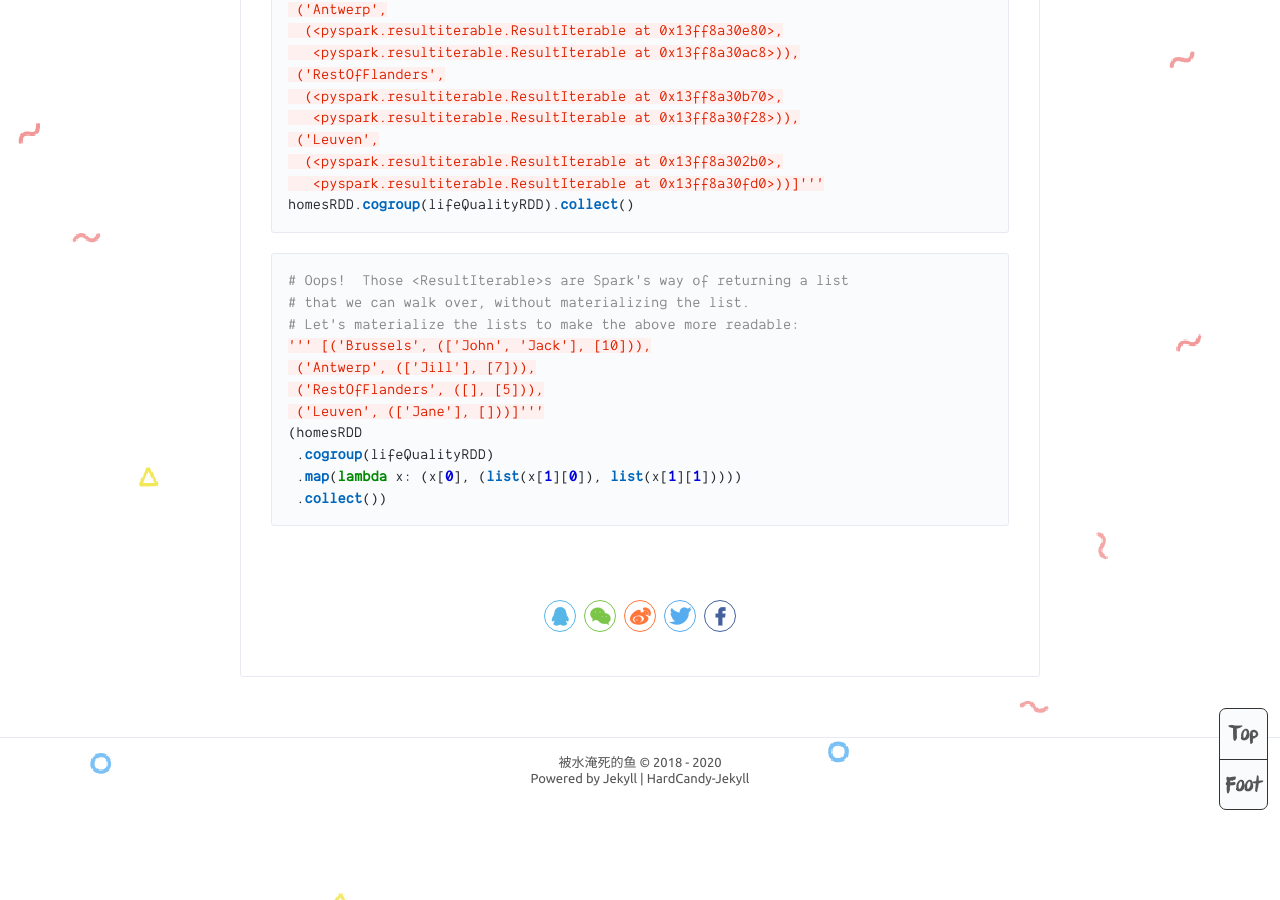
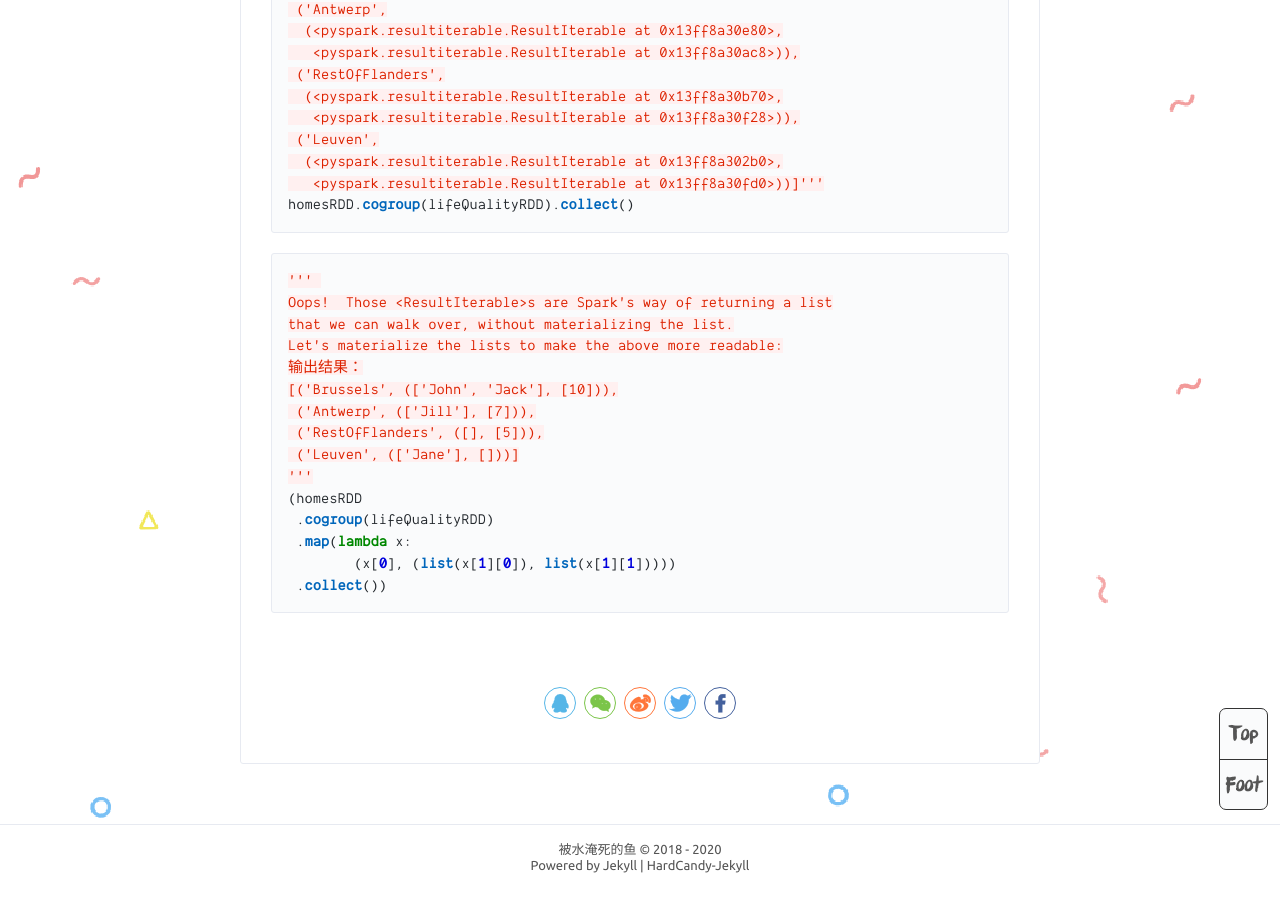
Before and after one commit to provenclei/provenclei.github.io, a Jekyll site: the page built from _posts/2020-3-29-Spark.md, in a window 1280 px wide and 900 px high, scrolled down 11087 px. Built offline with Jekyll 4.4.1, drawn with Linux system fonts in a browser that asks for light colours; comment, search, counter and statistics services are not loaded; before the commit the page ends 11900 px from its top, so only the background shows below that.

Commit message:
commit spark sql

````diff
--- a/_posts/2020-3-29-Spark.md
+++ b/_posts/2020-3-29-Spark.md
@@ -378,15 +378,19 @@ homesRDD.cogroup(lifeQualityRDD).collect()
 ```
 
 ```python
-# Oops!  Those <ResultIterable>s are Spark's way of returning a list
-# that we can walk over, without materializing the list.
-# Let's materialize the lists to make the above more readable:
-''' [('Brussels', (['John', 'Jack'], [10])),
+'''
+Oops!  Those <ResultIterable>s are Spark's way of returning a list
+that we can walk over, without materializing the list.
+Let's materialize the lists to make the above more readable:
+输出结果：
+[('Brussels', (['John', 'Jack'], [10])),
  ('Antwerp', (['Jill'], [7])),
  ('RestOfFlanders', ([], [5])),
- ('Leuven', (['Jane'], []))]'''
+ ('Leuven', (['Jane'], []))]
+'''
 (homesRDD
  .cogroup(lifeQualityRDD)
- .map(lambda x: (x[0], (list(x[1][0]), list(x[1][1]))))
+ .map(lambda x:
+        (x[0], (list(x[1][0]), list(x[1][1]))))
  .collect())
 ```
````
Also changed, not shown: _posts/2020-4-1-Spark DataFrame and SQL.md (added, +40 -0 lines).
